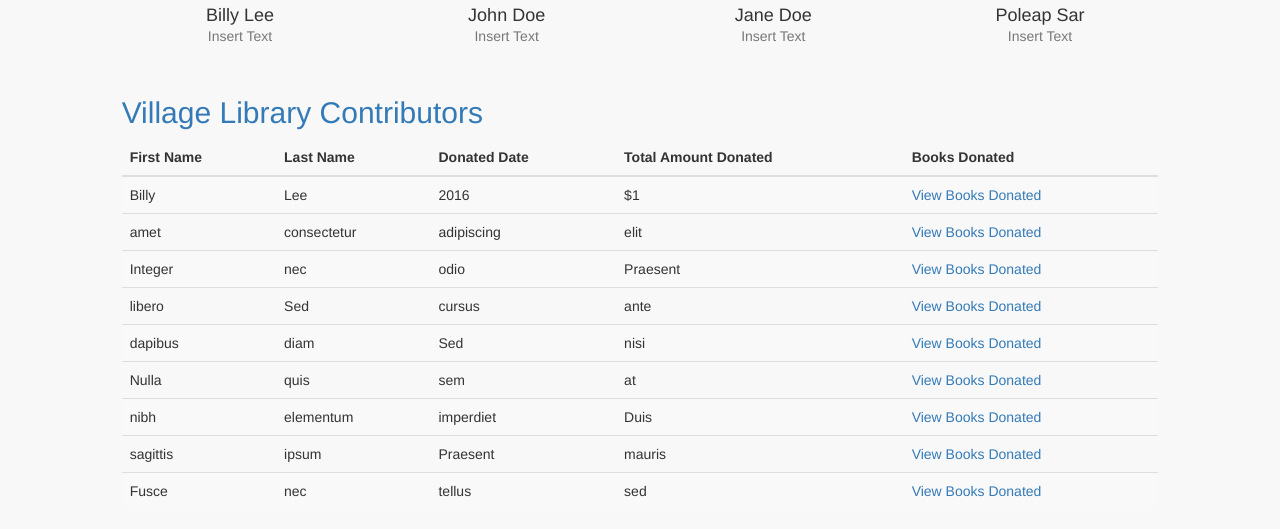
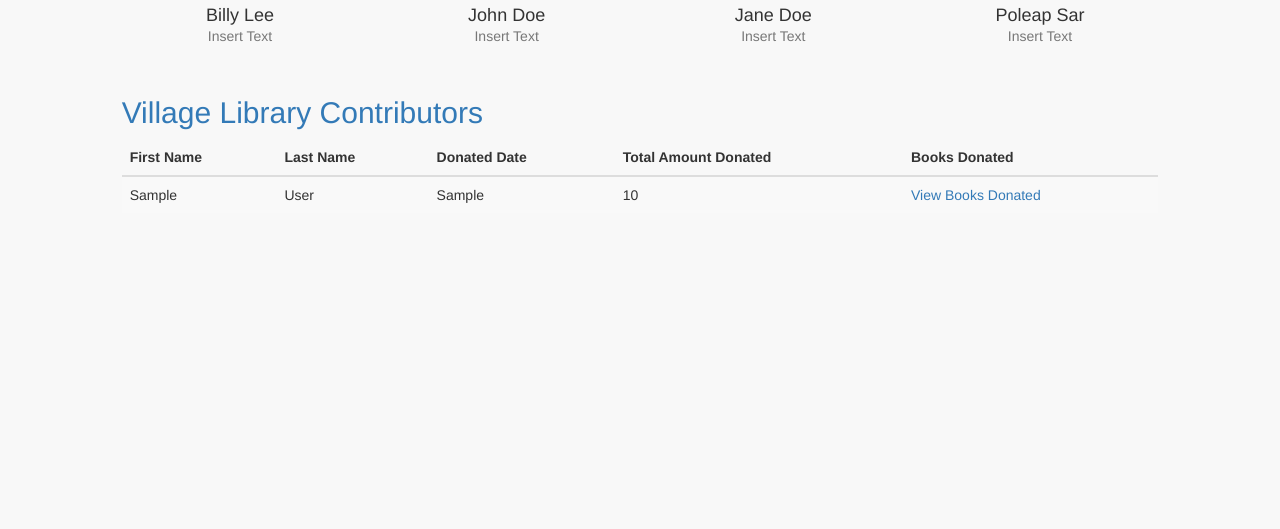
Before and after one commit to leebilly0/Team-Eagle, a PHP site: page /user/donors.php in a window 1280 px wide. Shown: the part 418-947 px from the top of the page. After the commit the page ends 621 px from the top, so only its background shows below. Run offline with PHP 8.4, Linux system fonts and the light colour scheme; tables that the repository leaves empty or names only in its code hold one stand-in row (values such as "Sample post"); some libraries are stand-ins or nearby versions.

Commit message:
did some minor tweaking
moved code around only

```diff
--- a/index.php
+++ b/index.php
@@ -1,6 +1,3 @@
-<?php
-session_start();
-?>
 <!DOCTYPE html>
 <html lang="en">
 
@@ -53,6 +50,7 @@ session_start();
 			//list ($check, $returnName) = check_login($loginID, $password);
 
 			if ($check) { // OK!
+        session_start();
 				//set the session of cookie by put user_id = loginID
 				$_SESSION['user_name'] = $returnName;
 				$_SESSION['user_type'] = "admin";
--- a/user/donors.php
+++ b/user/donors.php
@@ -1,6 +1,3 @@
-<?php
-  require ("../configurationDatabase.php");
-?>
 <!DOCTYPE html>
 <html lang="en">
   <head>
@@ -76,11 +73,21 @@
     </nav>
     <!-- END OF NAVBAR -->
 
+<?php
+    /*There are two parts to connection to the database and querying results, THIS IS STEP 1
+    SEE LINE 131 for further step*/
+    require ("../configurationDatabase.php");
+    global $DataBaseCon; //grabs connection to MYSQL database
+    $getData = "SELECT donor_fname, donor_lname, donate_dd, total_amt FROM donors"; //My Query I will be Using
+    $results = mysqli_query($DataBaseCon, $getData);  //Grab results from database using connection and query
+?>
+
     <!-- Start your coding below here -->
     <div class="col-sm-9 col-sm-offset-3 col-md-10 col-md-offset-1 main">
           <h1>Donors</h1>
           <p>Here is the list of donors who have donated books and/or monetary value to Village Library over the years</p>
 
+           <!--HEADLINER of PIX of donors and little info about them -->
           <div class="row placeholders">
             <div class="col-xs-6 col-sm-3 placeholder">
               <img src="../images/billy.jpg" width="200" height="200" class="img-responsive" alt="Generic placeholder thumbnail">
@@ -103,10 +110,13 @@
               <span class="text-muted">Insert Text</span>
             </div>
           </div>
+          <!--ENd of headliner for donors -->
 
+           <!-- Table with Data -->
           <h2 class="sub-header">Village Library Contributors</h2>
           <div class="table-responsive">
             <table class="table table-striped">
+              <!--Headers for data table-->
               <thead>
                 <tr>
                   <th>First Name</th>
@@ -116,70 +126,29 @@
                   <th>Books Donated</th>
                 </tr>
               </thead>
+              <!--Data for Table -->
               <tbody>
-                <tr>
-                  <td>Billy</td>
-                  <td>Lee</td>
-                  <td>2016</td>
-                  <td>$1</td>
-                  <td><a href="user/books.php">View Books Donated</a></td>
-                </tr>
-                <tr>
-                  <td>amet</td>
-                  <td>consectetur</td>
-                  <td>adipiscing</td>
-                  <td>elit</td>
-                  <td><a href="user/books.php">View Books Donated</a></td>
-                </tr>
-                <tr>
-                  <td>Integer</td>
-                  <td>nec</td>
-                  <td>odio</td>
-                  <td>Praesent</td>
-                  <td><a href="user/books.php">View Books Donated</a></td>
-                </tr>
-                <tr>
-                  <td>libero</td>
-                  <td>Sed</td>
-                  <td>cursus</td>
-                  <td>ante</td>
-                  <td><a href="user/books.php">View Books Donated</a></td>
-                </tr>
-                <tr>
-                  <td>dapibus</td>
-                  <td>diam</td>
-                  <td>Sed</td>
-                  <td>nisi</td>
-                  <td><a href="user/books.php">View Books Donated</a></td>
-                </tr>
-                <tr>
-                  <td>Nulla</td>
-                  <td>quis</td>
-                  <td>sem</td>
-                  <td>at</td>
-                  <td><a href="user/books.php">View Books Donated</a></td>
-                </tr>
-                <tr>
-                  <td>nibh</td>
-                  <td>elementum</td>
-                  <td>imperdiet</td>
-                  <td>Duis</td>
-                  <td><a href="user/books.php">View Books Donated</a></td>
-                </tr>
-                <tr>
-                  <td>sagittis</td>
-                  <td>ipsum</td>
-                  <td>Praesent</td>
-                  <td>mauris</td>
-                  <td><a href="user/books.php">View Books Donated</a></td>
-                </tr>
-                <tr>
-                  <td>Fusce</td>
-                  <td>nec</td>
-                  <td>tellus</td>
-                  <td>sed</td>
-                  <td><a href="user/books.php">View Books Donated</a></td>
-                </tr>
+                <?php
+                  /*THIS IS STEP 2 in QUERYING FROM DATABASE SEE LINE 79 FOR STEP 1*/
+
+                  //if data exist in table
+                  if (mysqli_num_rows($results) > 0)
+                  {
+                    //output data of each row
+                    while ($row = mysqli_fetch_assoc($results))
+                    {
+                      /*while results has row of data. output first name, last name
+                      date, total amount and a link*/
+                      echo "<tr>";
+                      echo "<td>".$row["donor_fname"]."</td>";
+                      echo "<td>".$row["donor_lname"]."</td>";
+                      echo "<td>".$row["donate_dd"]."</td>";
+                      echo "<td>".$row["total_amt"]."</td>";
+                      echo "<td><a href='user/books.php'>View Books Donated</a></td>";
+                      echo "</tr>";
+                    }
+                  }
+                ?>
               </tbody>
             </table>
           </div>
```
